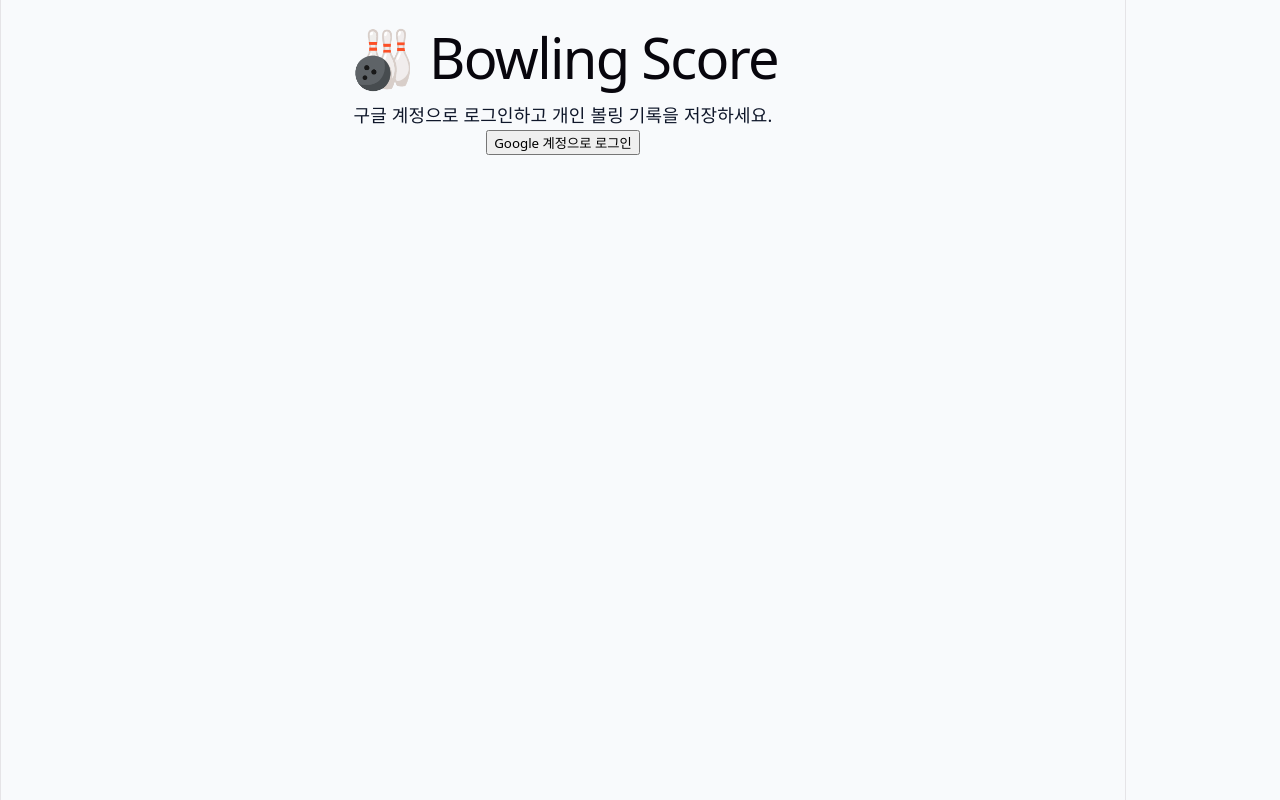
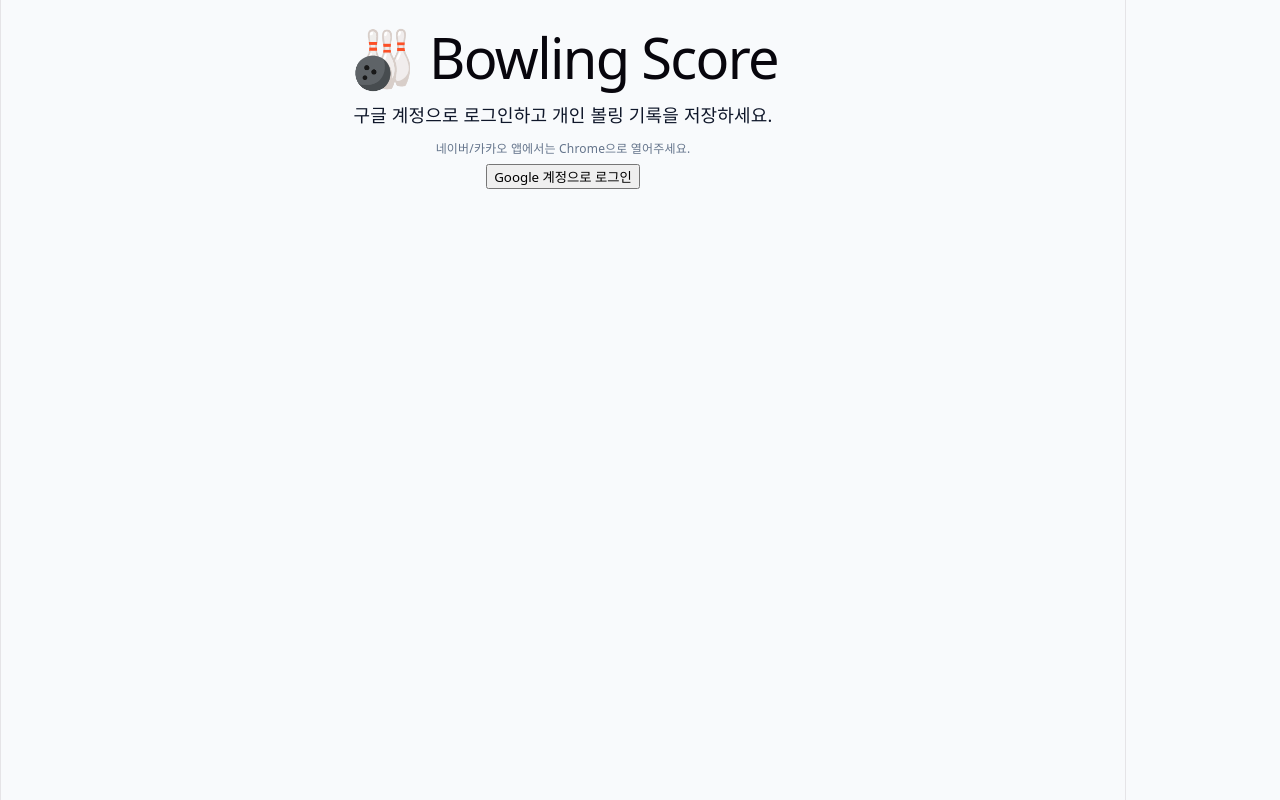
Before and after one commit to doyoon-Lee/bowling-app, a React (Vite) app: page / in a window 1280 px wide. Built offline with nearby package versions, Linux system fonts and the light colour scheme.

Commit message:
google login naver

```diff
--- a/src/App.css
+++ b/src/App.css
@@ -496,3 +496,11 @@ body {
     padding: 0 8px;
   }
 }
+
+.loginNotice {
+  display: block;
+  margin-top: 8px;
+  color: #64748b;
+  font-size: 12px;
+  text-align: center;
+}
--- a/src/App.jsx
+++ b/src/App.jsx
@@ -402,19 +402,46 @@ export default function App() {
 
 const signInWithGoogle = async () => {
   const client = await getSupabaseClient();
+
   if (!client) {
-      alert(".env 파일에 VITE_SUPABASE_URL, VITE_SUPABASE_ANON_KEY를 설정해야 합니다.");
+    alert(".env 파일 확인");
+    return;
+  }
+
+  const ua = navigator.userAgent.toLowerCase();
+
+  const isInAppBrowser =
+    ua.includes("naver") ||
+    ua.includes("kakaotalk") ||
+    ua.includes("instagram") ||
+    ua.includes("fbav");
+
+  const currentUrl = window.location.origin;
+
+  if (isInAppBrowser) {
+    const externalUrl = `googlechrome://${window.location.host}`;
+
+    alert("네이버/카카오 앱에서는 로그인 제한이 있어 Chrome으로 이동합니다.");
+
+    if (/android/i.test(ua)) {
+      window.location.href = externalUrl;
+    } else {
+      window.location.href = currentUrl;
+    }
+
     return;
   }
 
   const { error } = await client.auth.signInWithOAuth({
     provider: "google",
     options: {
-        redirectTo: window.location.origin,
+      redirectTo: currentUrl,
     },
   });
 
-    if (error) alert(`구글 로그인 실패: ${error.message}`);
+  if (error) {
+    alert(`구글 로그인 실패: ${error.message}`);
+  }
 };
 
   const signOut = async () => {
@@ -501,6 +528,9 @@ export default function App() {
           <div className="loginCard">
             <h1>🎳 Bowling Score</h1>
             <p>구글 계정으로 로그인하고 개인 볼링 기록을 저장하세요.</p>
+            <small className="loginNotice">
+            네이버/카카오 앱에서는 Chrome으로 열어주세요.
+          </small>
             <button className="googleLoginButton" onClick={signInWithGoogle}>Google 계정으로 로그인</button>
           </div>
         </section>
```
Lines whose indentation alone changed are shown as unchanged.
